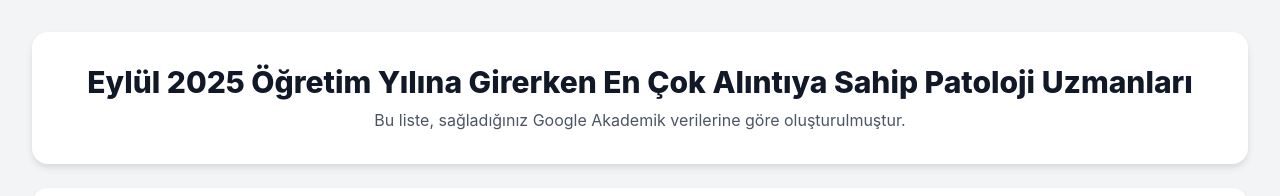
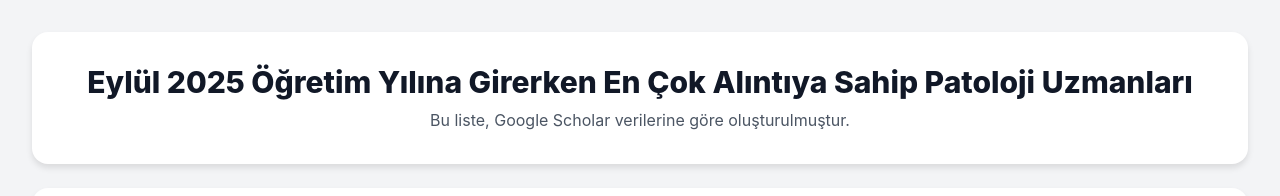
Before and after one commit to metinciris/atif100, a plain HTML site: page index.html in a window 1280 px wide. Shown: the top 196 px of the page. Drawn offline with nearby package versions, Linux system fonts and the light colour scheme.

Commit message:
Update index.html

```diff
--- a/index.html
+++ b/index.html
@@ -87,7 +87,7 @@
     <div class="container">
         <div class="header">
             <h1 class="text-3xl font-extrabold text-gray-900">Eylül 2025 Öğretim Yılına Girerken En Çok Alıntıya Sahip Patoloji Uzmanları</h1>
-            <p class="mt-2 text-gray-600">Bu liste, sağladığınız Google Akademik verilerine göre oluşturulmuştur.</p>
+            <p class="mt-2 text-gray-600">Bu liste, Google Scholar verilerine göre oluşturulmuştur.</p>
         </div>
 
         <div class="ranking-list">
```
